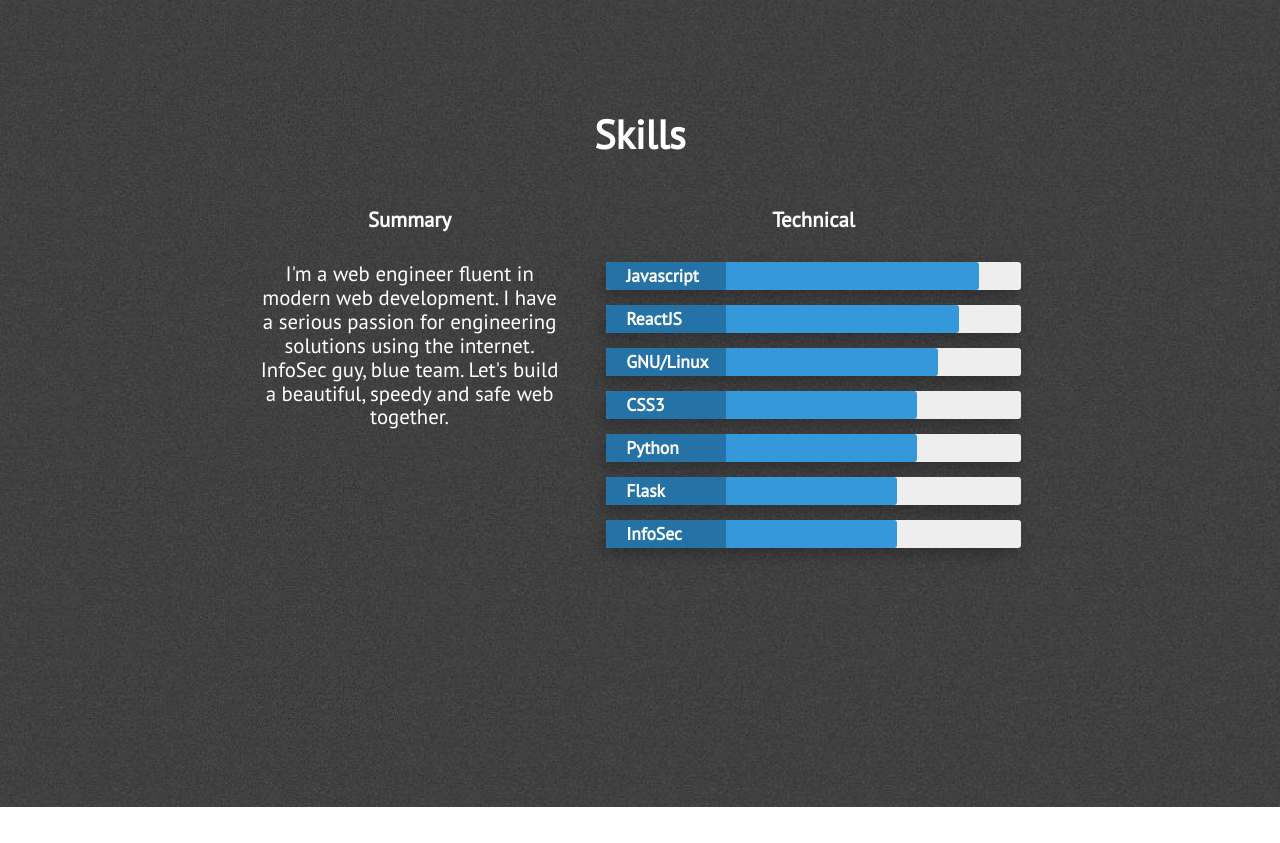
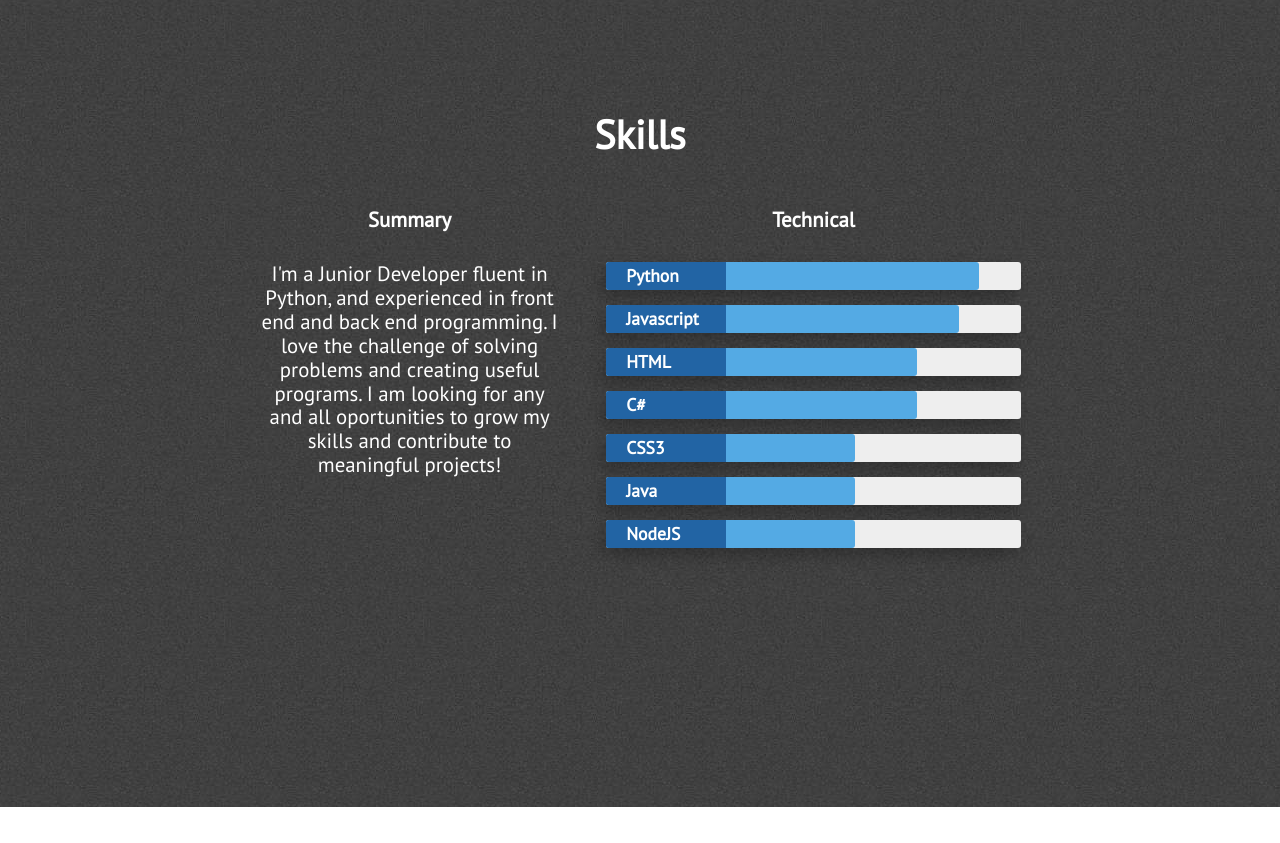
Before and after one commit to DakotaGagne/DakotaGagne.github.io, a Jekyll site: the page built from index.html, in a window 1280 px wide and 900 px high, scrolled down 2369 px, cut to the strip 0-843 px from the top of the window. Built offline with Jekyll 4.4.1, drawn with Linux system fonts in a browser that asks for light colours; nearby versions of some CDN libraries; some of the changed text lies outside the part shown.

Commit message:
Numerous Minor Changes

```diff
--- a/_includes/footer.html
+++ b/_includes/footer.html
@@ -1,3 +1,3 @@
 <footer class="footer footer-text">
-    {{ site.title }} &copy; {{ site.time | date: '%Y' }}
+    {{ site.title }} &verbar; {{ site.time | date: '%Y' }}
 </footer>
--- a/_includes/head.html
+++ b/_includes/head.html
@@ -16,5 +16,5 @@
     <link rel="stylesheet" href="assets/css/main.css"/>
     <link rel="stylesheet" href="assets/css/card.css"/>
     <link rel="shortcut icon" href="assets/images/favicon.ico" />
-    <meta name="description" content="Portfolio - Abhishek Nagekar | Full stack web development, open source and information security">
+    <meta name="description" content="Portfolio - Dakota Gagne | Junior Programmer / Developer">
 </head>
--- a/_includes/nav.html
+++ b/_includes/nav.html
@@ -8,7 +8,6 @@
         <div class="head-punchline animated">{{ site.description }}</div>
         <div class="head-menu-wrap">
             <a class="semi-transparent-button with-border nav-links" href="#about">ABOUT</a>
-            <a class="semi-transparent-button with-border nav-links" href="#summary">SUMMARY</a>
             <a class="semi-transparent-button with-border nav-links" href="#skills">SKILLS</a>
             <a class="semi-transparent-button with-border nav-links" href="#projects">PROJECTS</a>
             <a class="semi-transparent-button with-border nav-links" href="#contact">CONTACT</a>
--- a/_includes/projects.html
+++ b/_includes/projects.html
@@ -7,10 +7,8 @@
 
                     <a id="featured" class="semi-transparent-button with-border white-button" onclick="selected('featured')">Featured</a>
                     <a id="all" class="semi-transparent-button with-border white-button" onclick="selected('all')">All</a>
-                    <a id="webdev" class="semi-transparent-button with-border white-button" onclick="selected('webdev')">WebDev</a>
-                    <a id="native" class="semi-transparent-button with-border white-button" onclick="selected('native')">Native</a>
-                    <a id="security" class="semi-transparent-button with-border white-button" onclick="selected('security')">Security</a>
-                    <a id="diy" class="semi-transparent-button with-border white-button" onclick="selected('diy')">DIY</a>
+                    <a id="python" class="semi-transparent-button with-border white-button" onclick="selected('python')">Python</a>
+                    <a id="javascript" class="semi-transparent-button with-border white-button" onclick="selected('javascript')">JS</a>
 
                 </div>
 
--- a/_includes/skills.html
+++ b/_includes/skills.html
@@ -8,47 +8,47 @@
                 <div class="what-i-do">
                     <h3 class="center-align skills-subsection">Summary</h3>
                     <p class="paragraph-text center-align">
-                        I'm a web engineer fluent in modern web development. I have a serious passion for engineering solutions using the internet. InfoSec guy, blue team. Let's build a beautiful, speedy and safe web together.
+                        I'm a Junior Developer fluent in Python, and experienced in front end and back end programming. I love the challenge of solving problems and creating useful programs. I am looking for any and all oportunities to grow my skills and contribute to meaningful projects!
                     </p>
                 </div>
                 <div class="technical-skills">
                     <h3 class="center-align skills-subsection">Technical</h3>
                     <div class="progress-bars">
                         <div class="skillbar clearfix " data-percent="90%">
-                            <div class="skillbar-title" style="background: #2980b9;"><span>Javascript</span></div>
-                            <div class="skillbar-bar" style="background: #3498db;"></div>
+                            <div class="skillbar-title" style="background: #266fb7;"><span>Python</span></div>
+                            <div class="skillbar-bar" style="background: #54aae4;"></div>
                         </div> <!-- End Skill Bar -->
 
                         <div class="skillbar clearfix " data-percent="85%">
-                            <div class="skillbar-title" style="background: #2980b9;"><span>ReactJS</span></div>
-                            <div class="skillbar-bar" style="background: #3498db;"></div>
-                        </div> <!-- End Skill Bar -->
-
-                        <div class="skillbar clearfix " data-percent="80%">
-                            <div class="skillbar-title" style="background: #2980b9;"><span>GNU/Linux</span></div>
-                            <div class="skillbar-bar" style="background: #3498db"></div>
-                        </div> <!-- End Skill Bar -->
-
-
-                        <div class="skillbar clearfix " data-percent="75%">
-                            <div class="skillbar-title" style="background: #2980b9;"><span>CSS3</span></div>
-                            <div class="skillbar-bar" style="background: #3498db;"></div>
+                            <div class="skillbar-title" style="background: #266fb7;"><span>Javascript</span></div>
+                            <div class="skillbar-bar" style="background: #54aae4;"></div>
                         </div> <!-- End Skill Bar -->
 
                         <div class="skillbar clearfix " data-percent="75%">
-                            <div class="skillbar-title" style="background: #2980b9;"><span>Python</span></div>
-                            <div class="skillbar-bar" style="background: #3498db;"></div>
+                            <div class="skillbar-title" style="background: #266fb7;"><span>HTML</span></div>
+                            <div class="skillbar-bar" style="background: #54aae4"></div>
                         </div> <!-- End Skill Bar -->
 
-                        <div class="skillbar clearfix " data-percent="70%">
-                            <div class="skillbar-title" style="background: #2980b9"><span>Flask</span></div>
-                            <div class="skillbar-bar" style="background: #3498db;"></div>
+                        <div class="skillbar clearfix " data-percent="75%">
+                            <div class="skillbar-title" style="background: #266fb7;"><span>C#</span></div>
+                            <div class="skillbar-bar" style="background: #54aae4;"></div>
                         </div> <!-- End Skill Bar -->
 
-                        <div class="skillbar clearfix " data-percent="70%">
-                            <div class="skillbar-title" style="background: #2980b9"><span>InfoSec</span></div>
-                            <div class="skillbar-bar" style="background: #3498db"></div>
+                        <div class="skillbar clearfix " data-percent="60%">
+                            <div class="skillbar-title" style="background: #266fb7;"><span>CSS3</span></div>
+                            <div class="skillbar-bar" style="background: #54aae4;"></div>
                         </div> <!-- End Skill Bar -->
+
+                        <div class="skillbar clearfix " data-percent="60%">
+                            <div class="skillbar-title" style="background: #266fb7"><span>Java</span></div>
+                            <div class="skillbar-bar" style="background: #54aae4"></div>
+                        </div> <!-- End Skill Bar -->
+
+                        <div class="skillbar clearfix " data-percent="60%">
+                            <div class="skillbar-title" style="background: #266fb7"><span>NodeJS</span></div>
+                            <div class="skillbar-bar" style="background: #54aae4;"></div>
+                        </div> <!-- End Skill Bar -->
+
                     </div>
                 </div>
             </div>
```
